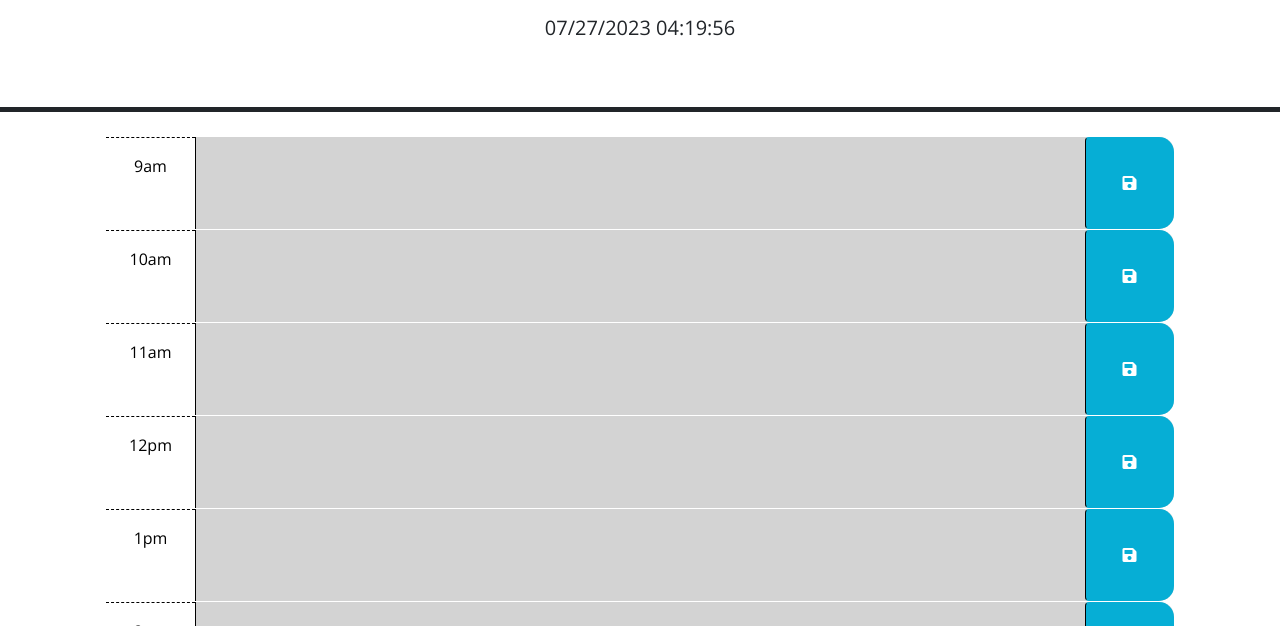
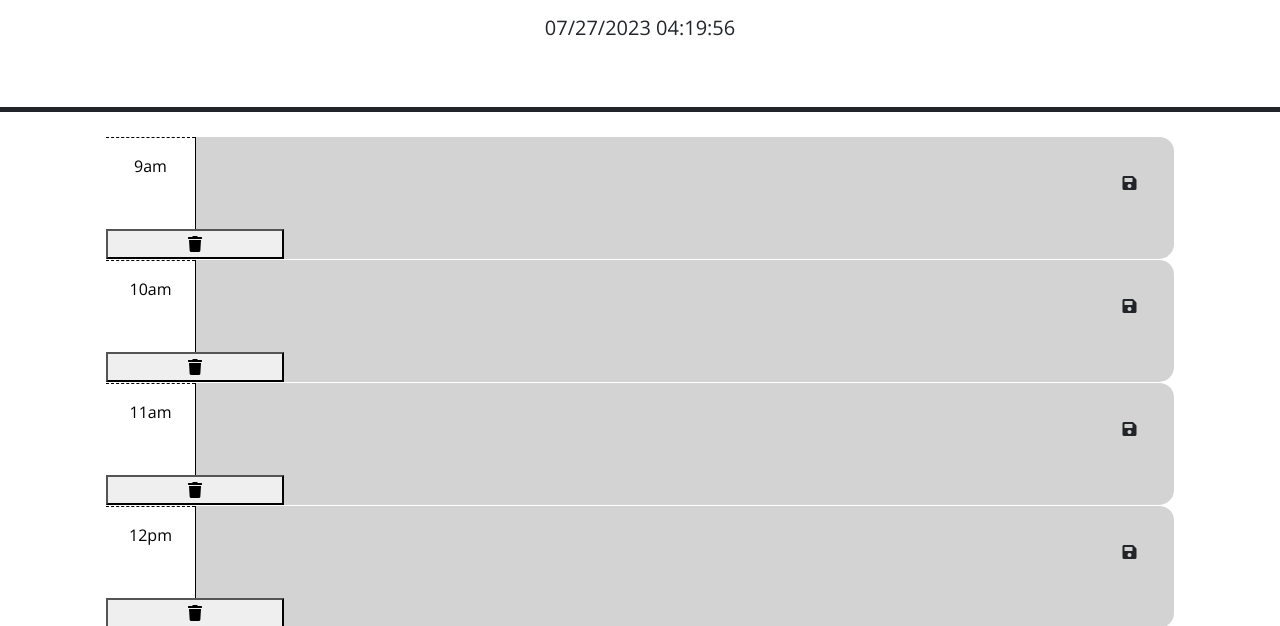
Before and after one commit to newprice247/Work-Day-Scheduler, a website: page index.html in a window 1280 px wide. Shown: the part 166-792 px from the top of the page. Drawn offline with nearby package versions, Linux system fonts and the light colour scheme.

Commit message:
started working on clear button

```diff
--- a/assets/script.js
+++ b/assets/script.js
@@ -18,6 +18,9 @@ $(function () {
         <textarea id='txt'class="col-8 col-md-10 description" name="${val[1]}" rows="3"> </textarea>
         <button class="btn saveBtn col-2 col-md-1" aria-label="save">
           <i class="fas fa-save" aria-hidden="true"></i>
+        </button>
+        <button class="btn-2 col-1 col-md-2" aria-label="clear">
+        <i class="fas fa-solid fa-trash" aria-hidden="true"></i>
         </button>
       </div>
     `)
--- a/assets/style.css
+++ b/assets/style.css
@@ -45,7 +45,7 @@ textarea {
   color: white;
 }
 
-.saveBtn {
+.saveBtn, {
   border-left: 1px solid black;
   border-top-right-radius: 15px;
   border-bottom-right-radius: 15px;
```
